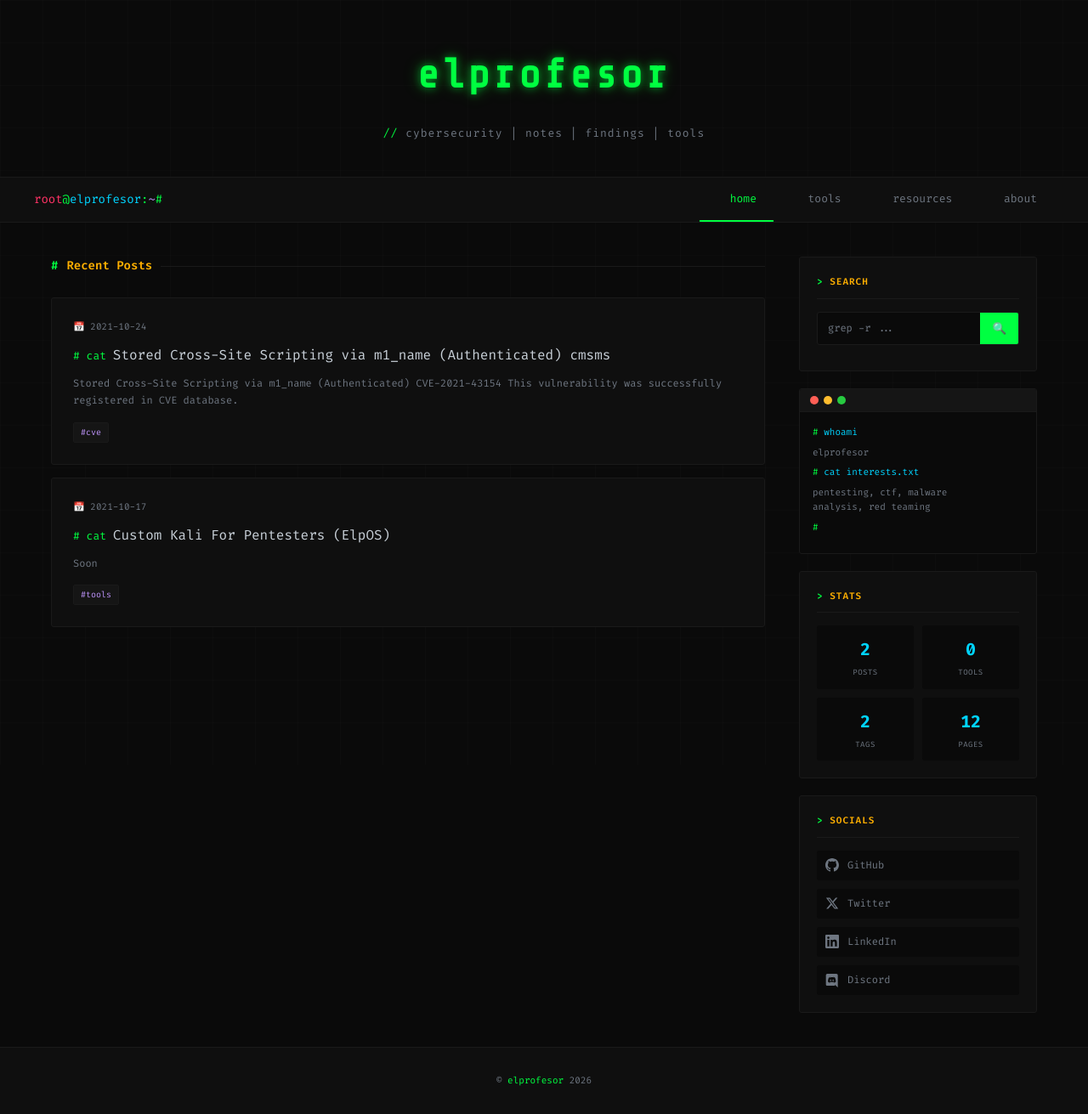
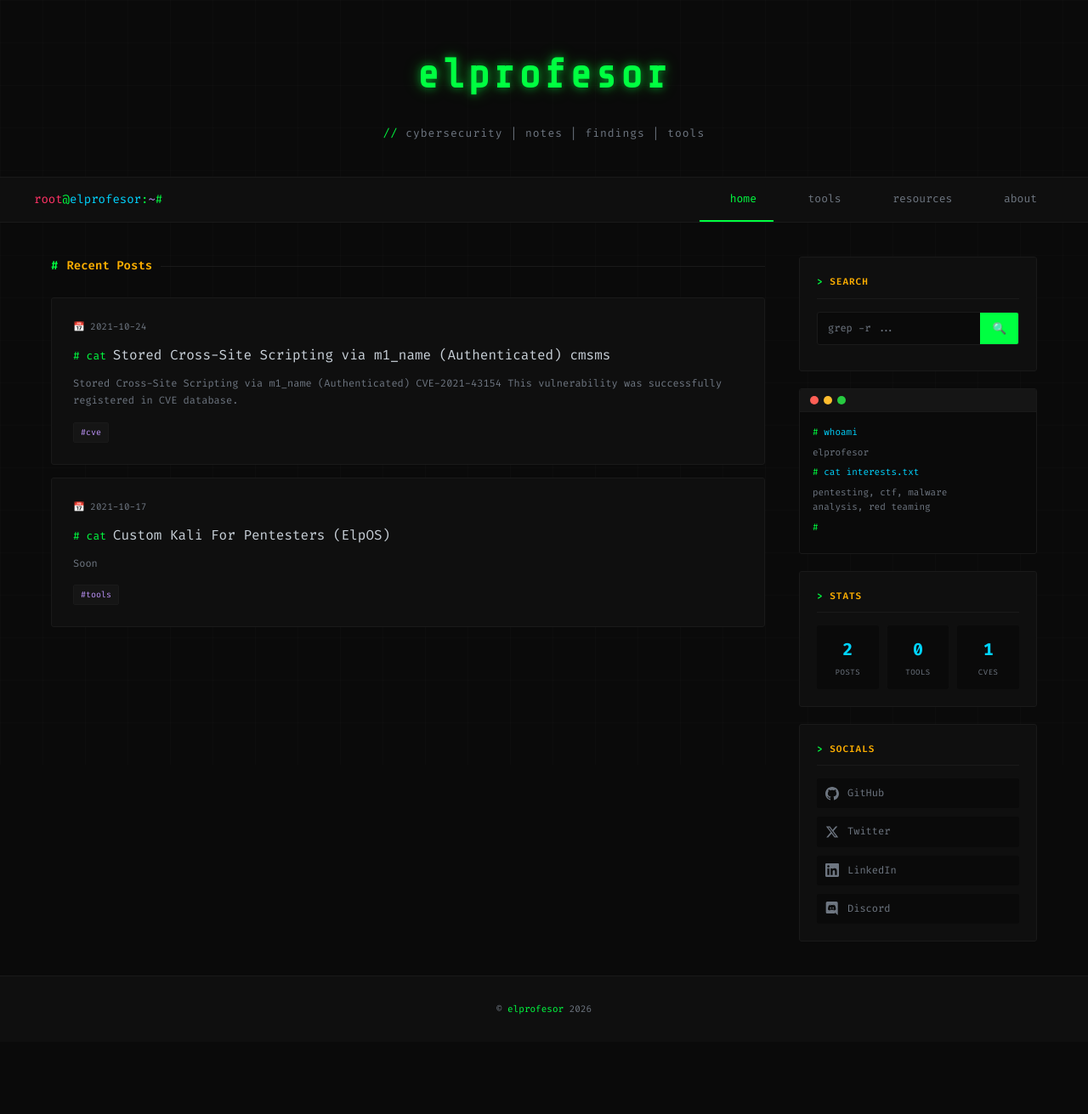
Before and after one commit to elprofesor96/elprofesor96.github.io, a Jekyll site: the page built from index.html, in a window 1280 px wide. Shown: the whole page at 85% size. Built offline with Jekyll 4.4.1, drawn with Linux system fonts in a browser that asks for light colours; after the commit the page ends 1226 px from its top, so only the background shows below that.

Commit message:
3 grid stats widget

```diff
--- a/_includes/sidebar.html
+++ b/_includes/sidebar.html
@@ -38,7 +38,7 @@
     <!-- Stats Widget -->
     <div class="sidebar-widget">
         <h3 class="widget-title">Stats</h3>
-        <div class="stats-grid">
+        <div class="stats-grid stats-grid-3">
             <div class="stat-item">
                 <div class="stat-value">{{ site.posts | size }}</div>
                 <div class="stat-label">Posts</div>
@@ -48,12 +48,8 @@
                 <div class="stat-label">Tools</div>
             </div>
             <div class="stat-item">
-                <div class="stat-value">{{ site.tags | size }}</div>
-                <div class="stat-label">Tags</div>
-            </div>
-            <div class="stat-item">
-                <div class="stat-value">{{ site.pages | size }}</div>
-                <div class="stat-label">Pages</div>
+                <div class="stat-value">{% assign cve_count = 0 %}{% for post in site.posts %}{% if post.tags contains 'cve' %}{% assign cve_count = cve_count | plus: 1 %}{% endif %}{% endfor %}{{ cve_count }}</div>
+                <div class="stat-label">CVEs</div>
             </div>
         </div>
     </div>
--- a/_sass/_components.scss
+++ b/_sass/_components.scss
@@ -367,7 +367,7 @@
 // Stats Widget
 .stats-grid {
     display: grid;
-    grid-template-columns: 1fr 1fr;
+    grid-template-columns: repeat(3, 1fr);
     gap: 10px;
 
     @media (max-width: $mobile) {
```
